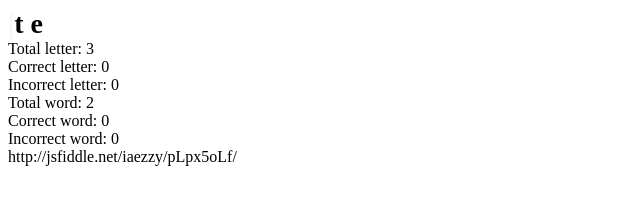
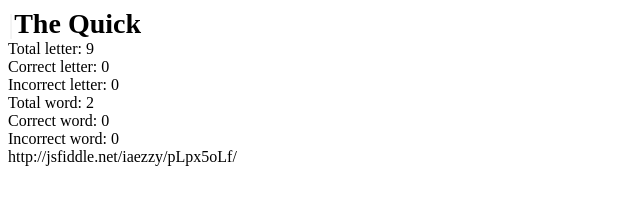
Before and after one commit to umar28dec/khan, a plain HTML site: page typing.html in a window 1280 px wide. Shown: the whole page, without its empty margins (0-640 px from the left). Drawn offline with nearby package versions, Linux system fonts and the light colour scheme.

Commit message:
Update typing.html

```diff
--- a/typing.html
+++ b/typing.html
@@ -26,7 +26,7 @@
     </head>
     <body>
 
-        <div id="theWord" style="font-size: 28; font-weight: 800">t e</div>
+        <div id="theWord" style="font-size: 28; font-weight: 800">     The       Quick     </div>
     <div id="hide" style="display: none;"></div>
     Total letter: <span id="total"></span><br>
     Correct letter: <span id="correct">0</span><br>
@@ -35,8 +35,10 @@
     Correct word: <span id="correctw">0</span><br>
     Incorrect word: <span id="incorrectw">0</span><br>
     <script>
-        var text1=$("#theWord").text();
-        $("#hide").text(text1+'^');
+
+        var h1=$.trim($("#theWord").text());
+        var text1=h1.replace(/\s+/g, " ");
+        $("#hide").text($.trim(text1)+'^');
         $("#total").text(text1.length);
         $("#word").text(text1.split(' ').length);
 
@@ -66,7 +68,6 @@
                 $(".blinking").remove();
                 t += String.fromCharCode(e.which);
                 var k=String.fromCharCode(e.which);
-                console.log(word.substring(t.length-1, t.length));
                 if (word.substring(t.length-1, t.length) == '^') {
                 alert('You have completed successfully');
                 end=1;
@@ -102,6 +103,6 @@
             }
         });
     </script>
-	    http://jsfiddle.net/iaezzy/pLpx5oLf/
     </body>
+    http://jsfiddle.net/iaezzy/pLpx5oLf/
 </html>
```
